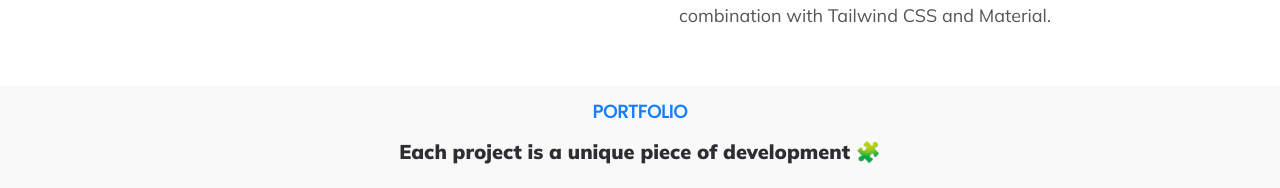
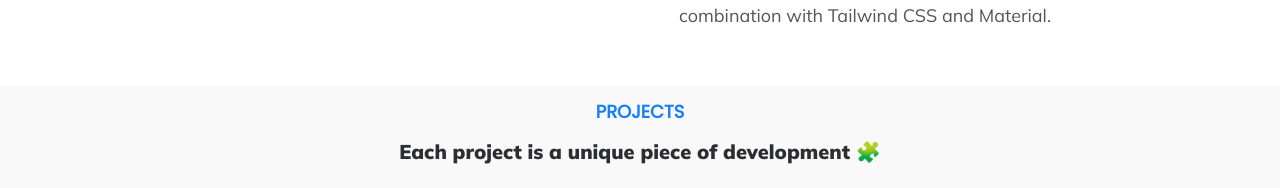
Before and after one commit to Aristocrat4/portfolio, an Angular app: page / in a window 1280 px wide. Shown: the part 1127-1315 px from the top of the page. Built offline with nearby package versions, Linux system fonts and the light colour scheme.

Commit message:
edit title of projects section

```diff
--- a/src/app/components/projects/projects.component.html
+++ b/src/app/components/projects/projects.component.html
@@ -1,7 +1,7 @@
 <section class="bg-[#f9f9f9] flex justify-center">
   <div class="container py-3 px-3">
     <div class="text-center">
-      <h3 class="text-lg font-black uppercase text-secondary">portfolio</h3>
+      <h3 class="text-lg font-black uppercase text-secondary">projects</h3>
       <p class="text-xl text-[#2D2E32] font-black mt-3">
         Each project is a unique piece of development 🧩
       </p>
```
